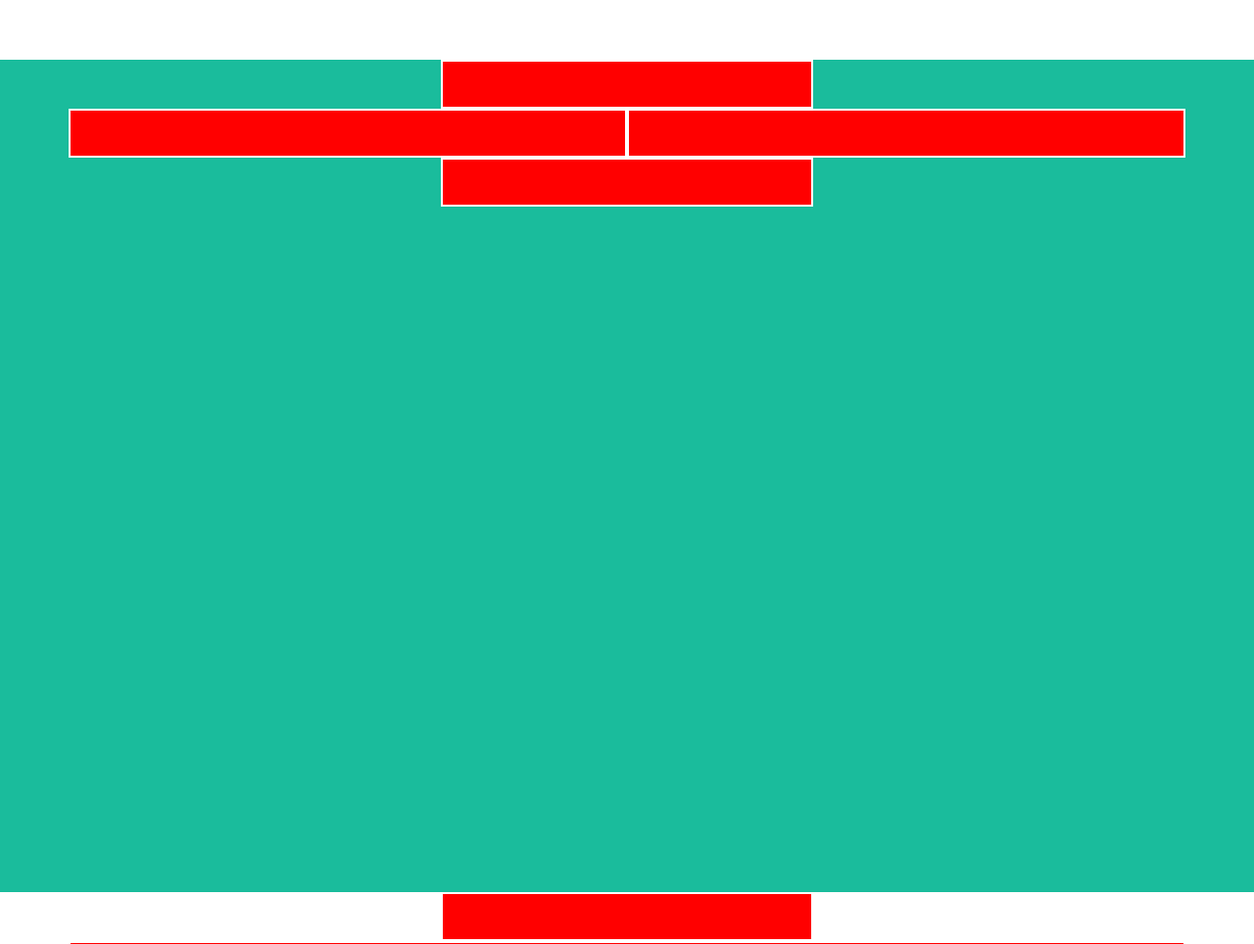
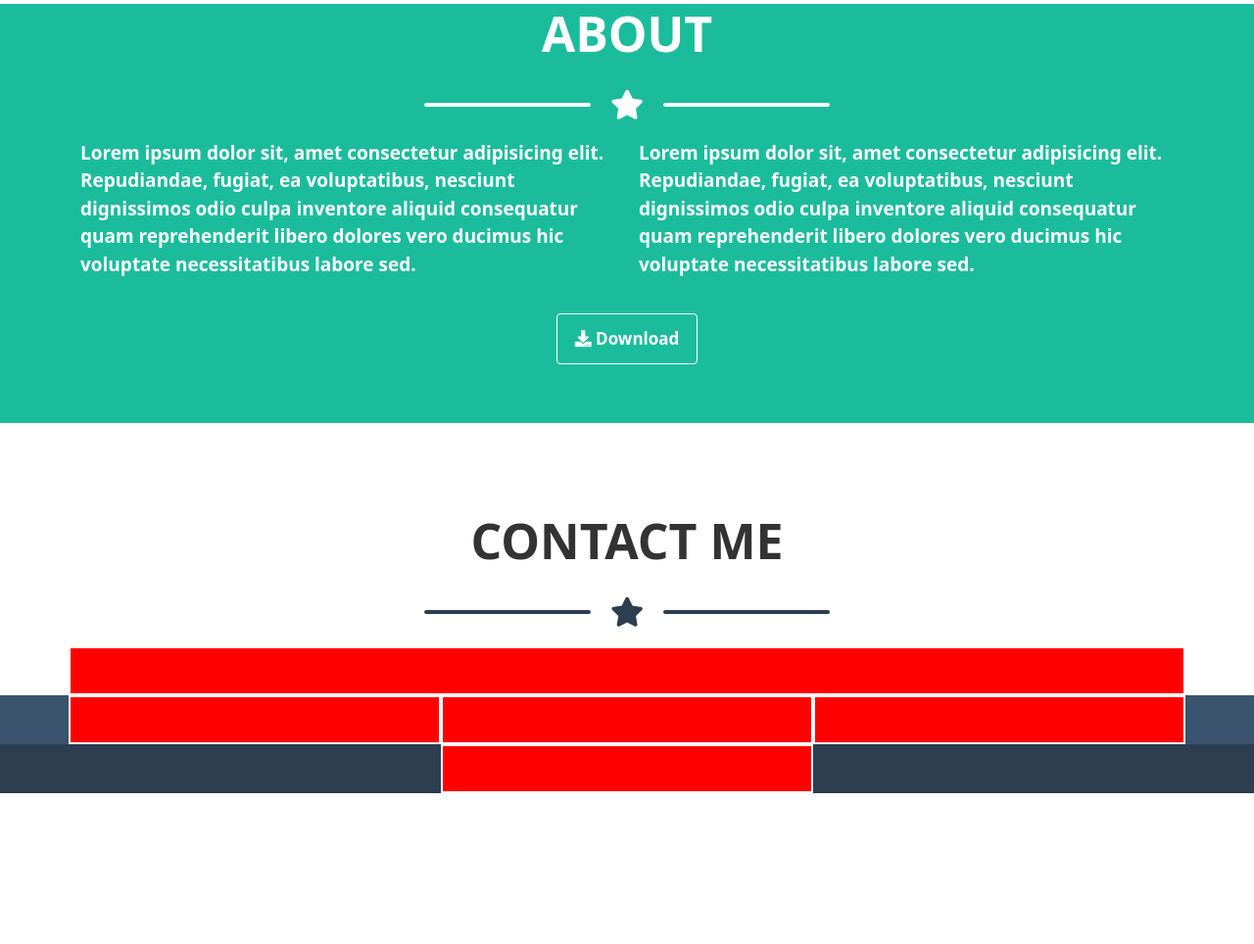
Before and after one commit to TommasoLodesani/html-css-bootstrap-freelancer, a plain HTML site: page index.html in a window 1280 px wide. Shown: the part 1557-2521 px from the top of the page at 98% size. After the commit the page ends 2367 px from the top, so only its background shows below. Drawn offline with nearby package versions, Linux system fonts and the light colour scheme.

Commit message:
section contact

```diff
--- a/css/style.css
+++ b/css/style.css
@@ -1,4 +1,4 @@
-header{
+header {
     height: 90px;
     width: 100%;
     background-color: #2c3e50;
@@ -6,11 +6,11 @@ header{
 
 }
 
-header .bg-light{
+header .bg-light {
     --bs-bg-opacity: 0;
 }
 
-.red{
+.red {
     /* debug */
     background-color: red;
     height: 50px;
@@ -23,66 +23,65 @@ header .bg-light{
     height: 480px;
 } */
 
-#jumbotron{
+#jumbotron {
     width: 100%;
-    height: 588px;
     background-color: #1abc9c;
 }
 
-#jumbotron .cont_img{
+#jumbotron .cont_img {
     width: 100%;
     display: flex;
     justify-content: center;
     margin-top: 65px;
 }
 
-#jumbotron img{
+#jumbotron img {
     height: 270px;
 }
 
-h1{
+h1 {
     font-size: 60px;
     color: white;
     font-weight: bold;
 }
 
-#jumbotron h4{
+#jumbotron h4 {
     color: white;
     font-weight: bold;
 }
 
 
 
-.cont_icon{
+.cont_central {
     display: flex;
     justify-content: center;
     align-items: center;
     margin: 20px 0;
 }
 
-.cont_icon i{
+.cont_central i {
     font-size: 30px;
     color: white;
     margin: 0 20px;
 }
 
-.line{
+.line {
     height: 4px;
     width: 170px;
     background-color: white;
     border-radius: 50px;
 }
 
-.cont_icon i.blue{
+.cont_central i.blue {
     font-size: 30px;
     color: #2c3e50;
 }
 
-.line.blue{
+.line.blue {
     background-color: #2c3e50;
 }
 
-.title{
+.title {
     display: flex;
     justify-content: center;
     margin-top: 90px;
@@ -92,44 +91,77 @@ h1{
 
 
 
-#portfolio{
+#portfolio {
     width: 100%;
-    height: 850px;
 
 }
 
-#portfolio h2{
+h2 {
     font-size: 50px;
     font-weight: bold;
     color: #333333;
 }
 
-#portfolio img{
+
+#portfolio img {
     max-width: 100%;
     border-radius: 15px;
 }
 
-#about{
+
+
+#about {
     width: 100%;
-    height: 850px;
     background-color: #1abc9c;
 }
 
-#contact{
-    width: 100%;
-    height: 850px;
+#about h2 {
+    color: white;
+}
+
+#about p {
+    color: white;
+    font-size: 19px;
+    font-weight: bold;
+}
+
+
+
+
+#about .btn {
+    background-color: #1abc9c;
+    border: solid 1px white;
+    color: white;
+    padding: 12px 18px;
+    cursor: pointer;
+    font-size: 17px;
+    font-weight: bold;
+    margin-bottom: 60px;
+}
+
+#about .btn i{
+    font-size: 17px;
+    margin: 0;
 
 }
 
-#footer_top{
+
+
+
+#contact {
     width: 100%;
-    height: 850px;
+
+}
+
+#footer_top {
+    width: 100%;
+    /* height: 850px; */
     background-color: #3a546d;
 
 }
 
-#footer_bottom{
-    height: 90px;
+#footer_bottom {
+    /* height: 90px; */
     width: 100%;
     background-color: #2c3e50;
 
--- a/index.html
+++ b/index.html
@@ -21,7 +21,8 @@
         <nav class="navbar navbar-expand-lg navbar-dark bg-light">
             <div class="container-fluid">
                 <a class="navbar-brand " href="#">START BOOTSRAP</a>
-              <button class="navbar-toggler" type="button" data-bs-toggle="collapse" data-bs-target="#navbarText" aria-controls="navbarText" aria-expanded="false" aria-label="Toggle navigation">
+                <button class="navbar-toggler" type="button" data-bs-toggle="collapse" data-bs-target="#navbarText"
+                    aria-controls="navbarText" aria-expanded="false" aria-label="Toggle navigation">
                     <span class="navbar-toggler-icon"></span>
                 </button>
                 <div class="collapse navbar-collapse justify-content-end" id="navbarText">
@@ -69,13 +70,13 @@
 
                     </div>
 
-                    <div class="cont_icon">
+
+                    <div class="cont_central">
 
                         <div class="line"></div>
                         <i class="fas fa-star"></i>
                         <div class="line"></div>
                     </div>
-
 
                     <div>
                         <h4>GRAPHIC ARTIST - WEB DESIGNER - ILLUSTRATOR </h4>
@@ -95,7 +96,7 @@
 
         </div>
 
-        <div class="cont_icon">
+        <div class="cont_central">
 
             <div class="line blue"></div>
             <i class="fas fa-star blue"></i>
@@ -104,7 +105,7 @@
 
 
         <div class="container">
-            <div class="row">
+            <div class="row gy-4">
                 <div class="col-12 col-lg-6 col-xl-4 ">
 
                     <img src="img/cabin.png" alt="">
@@ -148,24 +149,41 @@
 
     <section id="about">
 
-        <div class="container">
-            <div class="row justify-content-center">
-                <div class="col-4 red"></div>
+        <div class="title">
+            <h2>ABOUT</h2>
+
         </div>
+
+        <div class="cont_central">
+
+            <div class="line"></div>
+            <i class="fas fa-star"></i>
+            <div class="line"></div>
         </div>
+
 
         <div class="container">
             <div class="row">
-                <div class="col-12 col-md-6 red"></div>
-                <div class="col-12 col-md-6 red"></div>
+                <div class="col-12 col-md-6">
+                    <p>Lorem ipsum dolor sit, amet consectetur adipisicing elit. Repudiandae, fugiat, ea voluptatibus,
+                        nesciunt dignissimos odio culpa inventore aliquid consequatur quam reprehenderit libero dolores
+                        vero ducimus hic voluptate necessitatibus labore sed.</p>
+                </div>
+
+                <div class="col-12 col-md-6">
+                    <p>Lorem ipsum dolor sit, amet consectetur adipisicing elit. Repudiandae, fugiat, ea voluptatibus,
+                        nesciunt dignissimos odio culpa inventore aliquid consequatur quam reprehenderit libero dolores
+                        vero ducimus hic voluptate necessitatibus labore sed.</p>
+                </div>
+
 
             </div>
         </div>
 
-        <div class="container">
-            <div class="row justify-content-center">
-                <div class="col-4 red"></div>
-            </div>
+        <div class="cont_central ">
+
+            <button class="btn"><i class="fas fa-download"></i></i> <span>Download</span></button>
+
         </div>
 
     </section>
@@ -173,11 +191,18 @@
 
     <section id="contact">
 
-        <div class="container">
-            <div class="row justify-content-center">
-                <div class="col-4 red"></div>
+        <div class="title">
+            <h2>CONTACT ME</h2>
+
         </div>
+
+        <div class="cont_central">
+
+            <div class="line blue"></div>
+            <i class="fas fa-star blue"></i>
+            <div class="line blue"></div>
         </div>
+
 
         <div class="container">
             <div class="row justify-content-center">
@@ -216,7 +241,9 @@
 
     <!-- link javacript BS -->
 
-    <script src="https://cdn.jsdelivr.net/npm/bootstrap@5.1.3/dist/js/bootstrap.bundle.min.js" integrity="sha384-ka7Sk0Gln4gmtz2MlQnikT1wXgYsOg+OMhuP+IlRH9sENBO0LRn5q+8nbTov4+1p" crossorigin="anonymous"></script>
+    <script src="https://cdn.jsdelivr.net/npm/bootstrap@5.1.3/dist/js/bootstrap.bundle.min.js"
+        integrity="sha384-ka7Sk0Gln4gmtz2MlQnikT1wXgYsOg+OMhuP+IlRH9sENBO0LRn5q+8nbTov4+1p"
+        crossorigin="anonymous"></script>
 
 
 
```
Lines whose indentation alone changed are shown as unchanged.
